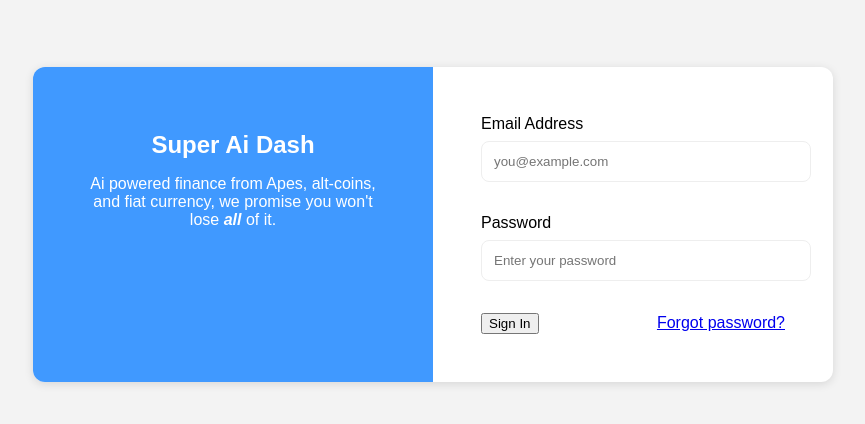
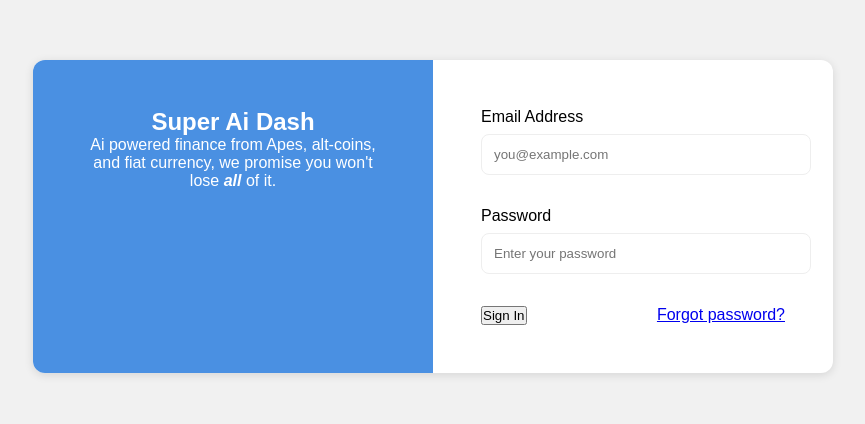
Before and after one commit to ChristianWebb0209/lab5-css-foundations, a plain HTML site: page docs/index.html in a window 1280 px wide. Shown: the part 164-588 px from the top of the page, without its empty margins (207-1072 px from the left). Drawn offline with Linux system fonts and the light colour scheme.

Commit message:
added vars and reset values and implemented

```diff
--- a/docs/style.css
+++ b/docs/style.css
@@ -1,7 +1,21 @@
+:root {
+    --primary-color: #4a90e2;
+    --text-color: #333;
+    --text-color-bright: #ffffff;
+    --background-color: #f1f1f1;
+
+    --border-radius: 8px;
+}
+
+* {
+    margin: 0;
+    padding: 0;
+}
+
 body {
     font-family: sans-serif;
     padding: 20px;
-    background: #eeeeeead;
+    background: var(--background-color);
 
     display: flex;
     justify-content: center;
@@ -22,7 +36,7 @@ input {
     padding: 12px;
 
     border: solid 1px #eee;
-    border-radius: 8px;
+    border-radius: var(--border-radius);
 }
 
 
@@ -40,7 +54,7 @@ input {
 }
 
 .info-section {
-    background: #4099ff;
+    background: var(--primary-color);
     padding: 3rem;
 
     color: white;
```
